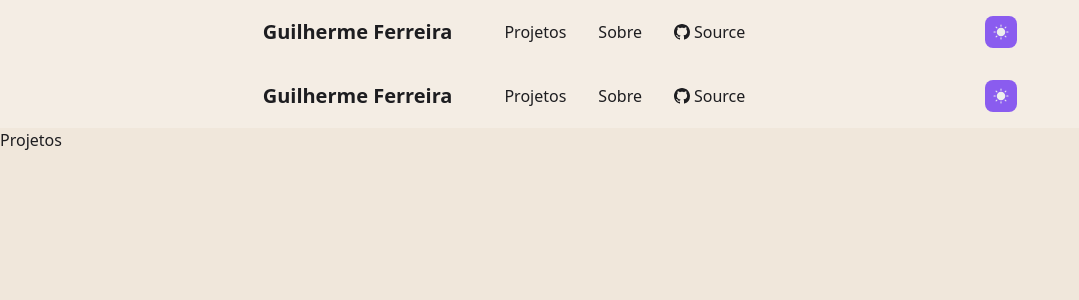
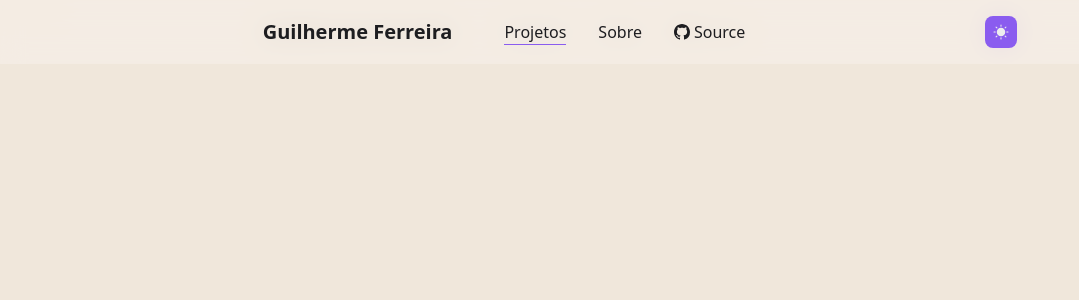
Before and after one commit to guibrbs/guilherme-ferreira, a Next.js app: page /projetos in a window 1280 px wide. Shown: the top 300 px of the page, without its empty margins (0-1079 px from the left). Built offline with nearby package versions, Linux system fonts and the light colour scheme.

Commit message:
:cool: Sorting out to navigation and theme changer components

```diff
--- a/components/Header.jsx
+++ b/components/Header.jsx
@@ -1,59 +1,19 @@
-import { useTheme } from "next-themes";
-import { Moon, Sun } from "phosphor-react";
-import { useEffect, useState } from "react";
-import { BsGithub } from "react-icons/bs";
+import { ThemeChanger } from './ThemeChanger'
+import { Navigation } from './Navigation'
 import Link from 'next/link'
 
 export function Header(){
     return(
-        <div className="flex justify-center items-center gap-56 w-screen h-16 bg-light-300 dark:bg-dark-500">
+        <header className="flex justify-center items-center gap-56 w-screen h-16 bg-light-300/90 dark:bg-dark-500/90 fixed top-0 z-20 backdrop-blur-md">
             <nav className="flex items-center">
                 <Link href={"/"}>
                     <a className="text-xl font-bold hover:text-dark-300 dark:hover:text-textLight-300 transition-colors mr-9">
                         Guilherme Ferreira
                     </a>
                 </Link>
-                {[
-                    ['Projetos', '/projetos', '1'],
-                    ['Sobre', '/sobre', '2'],
-                    ['Source', 'https://github.com/guibrbs/guilherme-ferreira', '3', ],
-                ].map(([title, url, id]) => (
-                    <div className="group relative w-fit mx-4 flex" key={id}>
-                        {id === '3' ? <BsGithub style={{marginRight: '4px', marginTop: '4px'}}/> : <></>}
-                        <Link href={url}>
-                            <a className="font-normal text-base duration-300 hover:text-dark-300 dark:hover:text-textLight-300">
-                                {title}
-                            </a>
-                        </Link>
-                        <span className="absolute -bottom-px left-1/2 w-0 h-px bg-elementary-300 dark:bg-brand-300 group-hover:w-1/2
-                        group-hover:transition-all hover:duration-500 duration-300 ease-in-out"/>
-                        <span className="absolute -bottom-px right-1/2 w-0 h-px bg-elementary-300 dark:bg-brand-300 group-hover:w-1/2
-                        group-hover:transition-all hover:duration-500 duration-300 ease-in-out"/>
-                    </div>
-                ))}
+                <Navigation />
             </nav>
             <ThemeChanger />
-        </div>
+        </header>
     )
 }
-
-const ThemeChanger = () => {
-    const { theme, setTheme } = useTheme()
-    const [mounted, setMounted] = useState(false)
-    useEffect(() => setMounted(true), [])
-    const handleTheme = () =>{
-        setTheme(theme === 'light' ? 'dark' : 'light')
-    }
-    if (!mounted) return null
-    return (
-        <button
-            type="button"
-            onClick={handleTheme}
-            className="flex items-center justify-center rounded-lg w-8 h-8 text-textLight-500 hover:text-textLight-300
-            bg-elementary-300 hover:bg-elementary-500 transition-colors
-            dark:bg-brand-300 dark:hover:bg-brand-500 dark:text-dark-500"
-            >
-            {theme === 'light' ? <Moon weight="fill" /> : <Sun weight="fill" />}
-        </button>
-    )
-}
--- /dev/null
+++ b/components/Navigation.jsx
@@ -0,0 +1,59 @@
+import { LayoutGroup } from 'framer-motion'
+import Link from 'next/link';
+import { useRouter } from 'next/router';
+import { BsGithub } from "react-icons/bs";
+
+export function Navigation() {
+  const router = useRouter()
+  const links = [
+    {
+      name: 'Projetos',
+      href: '/projetos',
+      id: 1,
+    },
+    {
+      name: 'Sobre',
+      href: '/sobre',
+      id: 2,
+    },
+    {
+      name: 'Source',
+      href: 'https://github.com/guibrbs/guilherme-ferreira',
+      id: 3,
+    },
+  ]
+  return (
+    <LayoutGroup>
+      {links.map(({ name, href, id }) => (
+        <div className="group relative mx-4 flex w-fit" key={id}>
+          {id === 3 ? (
+            <BsGithub style={{ marginRight: '4px', marginTop: '4px' }} />
+          ) : (
+            <></>
+          )}
+          <Link href={href}>
+            <a
+              className="text-base font-normal duration-300 hover:text-dark-300 dark:hover:text-textLight-300"
+              target={id === 3 ? '_blank' : ''}
+              rel={id === 3 ? 'noopener noreferrer' : ''}
+            >
+              {name}
+            </a>
+          </Link>
+          <span className={`absolute -bottom-px left-1/2 h-px w-0 bg-elementary-300 duration-300 ease-in-out
+            hover:duration-500 group-hover:w-1/2 group-hover:transition-all dark:bg-brand-300 ${
+                router.pathname === href
+                ? 'w-1/2'
+                : ''
+            }`}/>
+          <span className={`absolute -bottom-px right-1/2 h-px w-0 bg-elementary-300 duration-300 ease-in-out
+            hover:duration-500 group-hover:w-1/2 group-hover:transition-all dark:bg-brand-300 ${
+                router.pathname === href
+                ? 'w-1/2'
+                : ''
+            }`}/>
+        </div>
+      ))}
+    </LayoutGroup>
+  )
+}
--- /dev/null
+++ b/components/ThemeChanger.jsx
@@ -0,0 +1,24 @@
+const { useTheme } = require("next-themes")
+const { useEffect, useState } = require("react")
+import { Moon, Sun } from "phosphor-react";
+
+export const ThemeChanger = () => {
+    const { theme, setTheme } = useTheme()
+    const [mounted, setMounted] = useState(false)
+    useEffect(() => setMounted(true), [])
+    const handleTheme = () =>{
+        setTheme(theme === 'light' ? 'dark' : 'light')
+    }
+    if (!mounted) return null
+    return (
+        <button
+            type="button"
+            onClick={handleTheme}
+            className="flex items-center justify-center rounded-lg w-8 h-8 text-textLight-500 hover:text-textLight-300
+            bg-elementary-300 hover:bg-elementary-500 transition-colors
+            dark:bg-brand-300 dark:hover:bg-brand-500 dark:text-dark-500"
+            >
+            {theme === 'light' ? <Moon weight="fill" /> : <Sun weight="fill" />}
+        </button>
+    )
+}
```
